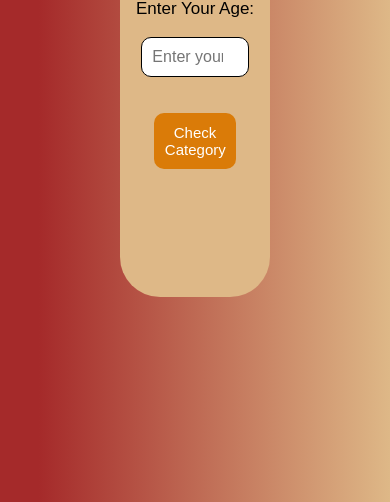
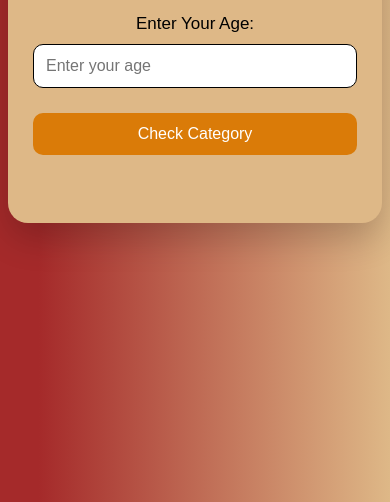
Before and after one commit to fissywillie0145-cloud/Age---category-checker, a plain HTML site: page index.html in a window 390 px wide. Shown: the part 358-860 px from the top of the page. Drawn offline with Linux system fonts and the light colour scheme.

Commit message:
media query in css

```diff
--- a/index.html
+++ b/index.html
@@ -12,10 +12,10 @@
     <div class="container">
         <h2>Age Category Checker</h2>
 
-        <label style="font-size: 17px;">Enter Your Age:</label><br><br>
+        <label style="font-size: 17px;">Enter Your Age:</label>
 
         <input type="number" id="age" placeholder="Enter your age">
-        <br><br><br>
+
 
         <button onclick="checkAge()">Check Category</button>
 
--- a/style.css
+++ b/style.css
@@ -1,6 +1,5 @@
-
-body{
-    height: 100vh;
+body {
+  min-height: 100vh;
   display: flex;
   justify-content: center;
   align-items: center;
@@ -8,36 +7,65 @@ body{
   font-family: Arial, sans-serif;
 }
 
-
-.container{
+.container {
   background-color: burlywood;
-    padding-top: 28px;
-    width: 40%;
+  /* padding-top: 28px;
+   width: 40%; */
   text-align: center;
-    height: 50vh;
-    border-radius: 40px;
-    box-shadow: 5px , 5px ,4px black;
-
+  /* height: 50vh;
+  border-radius: 40px;  */
+   box-shadow:0 15px 35px rgba(0,0,0,.2);
+   padding:35px;
+   width:90%;
+   max-width:420px;
+   border-radius:20px;
 
 }
 
 
-input{
+input {
   padding: 10px;
-    width: 57%;
+  width: 100%;
   font-size: 16px;
   border-radius: 10px;
   border: none;
   border: 1px solid black;
+  box-sizing: border-box;
+  margin-top:10px;
+  margin-bottom:25px;
+
 }
 
 
-button{
-    background-color:rgb(218, 123, 8);
-    color:white ;
+button {
+  background-color: rgb(218, 123, 8);
+  color: white;
   border: none;
   border-radius: 10px;
   padding: 11px;
-    width: 55%;
+  width: 100%;
   font-size: 15px;
+  margin-bottom:25px;
 }
+
+@media (max-width: 600px) {
+  .container {
+    width: 90%;
+    max-width: 420px;
+    padding: 25px;
+  }
+
+  h1 {
+    font-size: 30px;
+  }
+
+  input {
+    font-size: 16px;
+    padding: 12px;
+  }
+
+  button {
+    padding: 12px;
+    font-size: 16px;
+  }
+}
```
Lines whose indentation alone changed are shown as unchanged.
